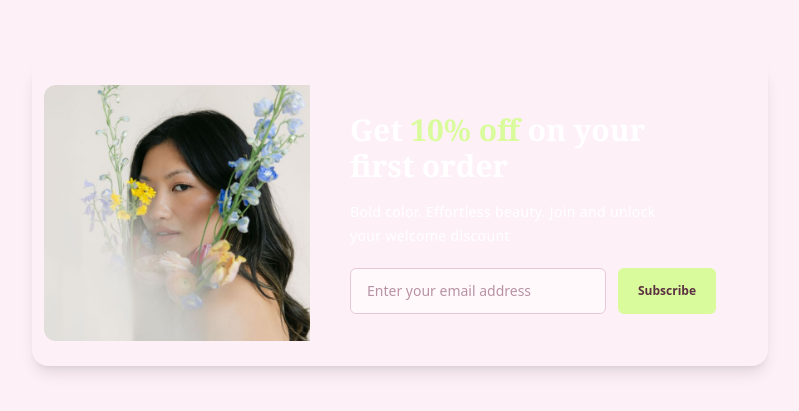
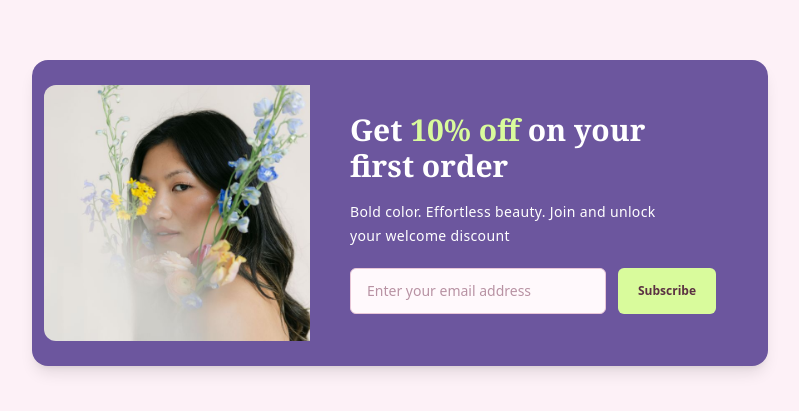
Before and after one commit to OllaWilk/tailwind-css-practice, a website: page email-subscribe/index.html in a window 1280 px wide. Shown: the part 187-598 px from the top of the page, without its empty margins (240-1039 px from the left). Drawn offline with nearby package versions, Linux system fonts and the light colour scheme.

Commit message:
fix: style color

```diff
--- a/email-subscribe/index.html
+++ b/email-subscribe/index.html
@@ -10,7 +10,7 @@
     <!-- Background Container -->
     <div class="flex items-center justify-center min-h-screen bg-[#FDF1F7]">
       <!-- Card -->
-      <div class="flex bg-[#FDF1F7] p-2 mx-6 rounded-2xl p-3 shadow-lg">
+      <div class="flex bg-[#6C569E] p-2 mx-6 rounded-2xl p-3 shadow-lg">
         <!-- Flex container -->
         <div class="overflow-hidden flex items-center flex-col md:flex-row">
           <!-- Image -->
```
